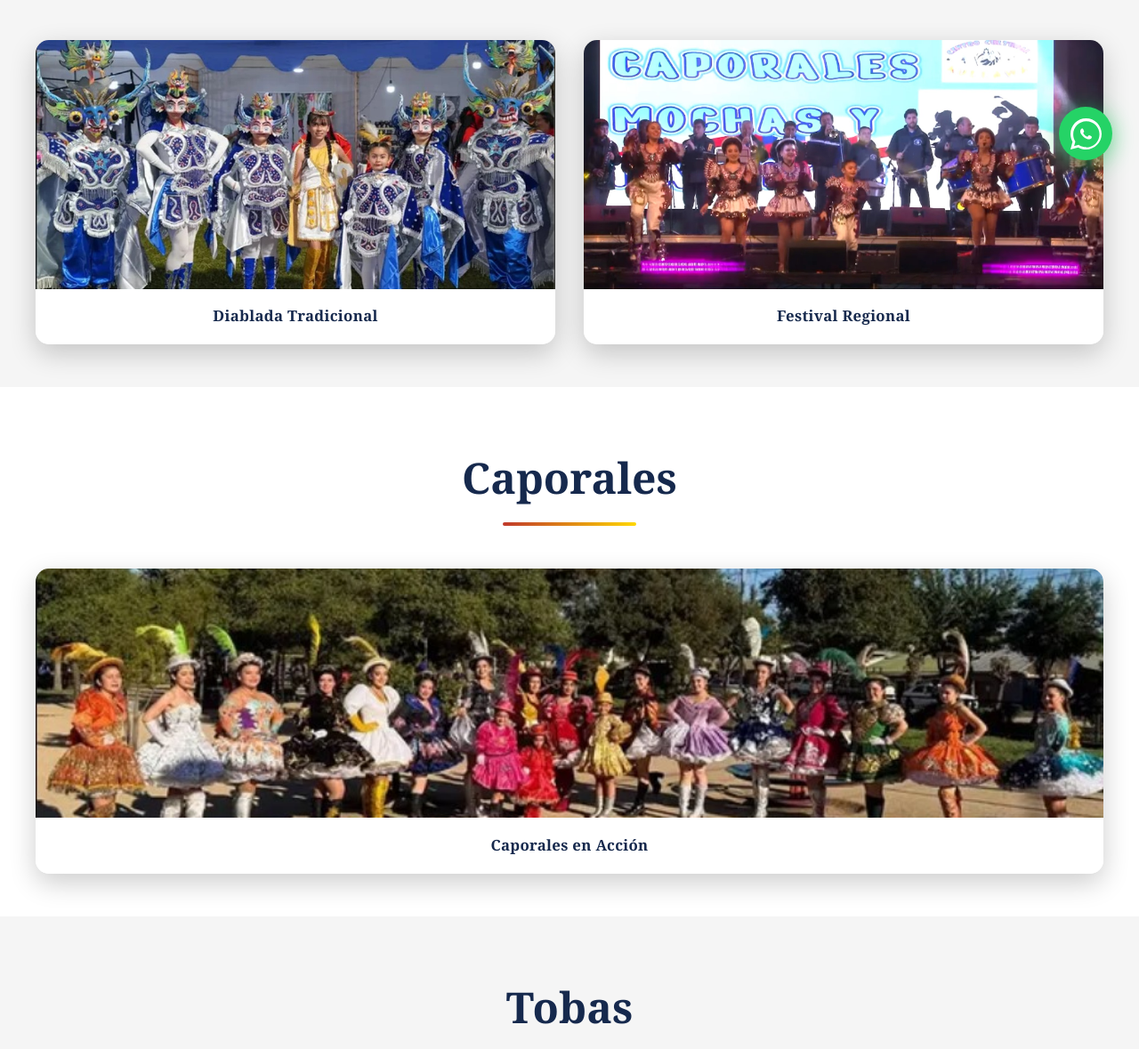
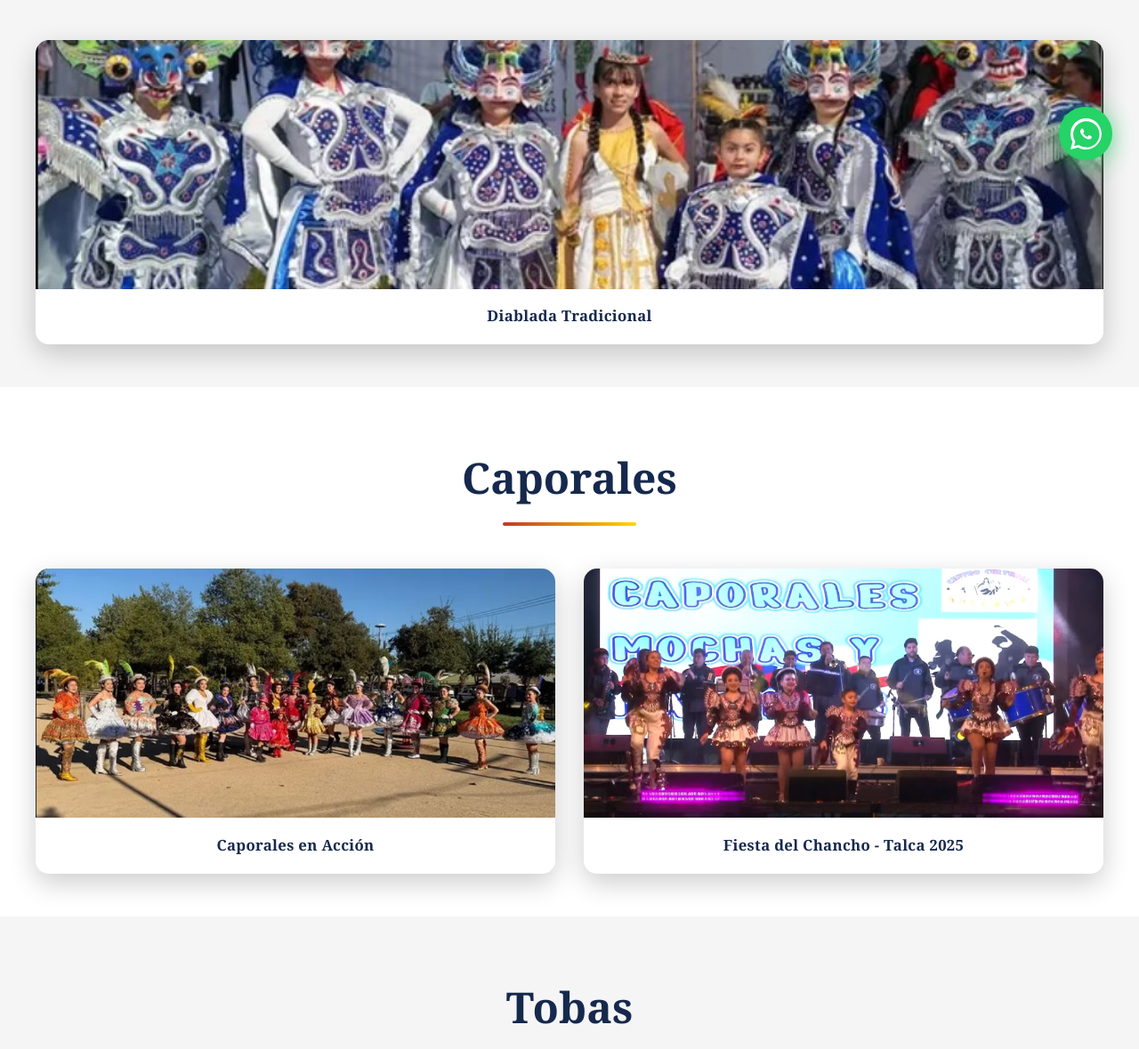
Before and after one commit to picrack/kullawa-website, a plain HTML site: page galeria.html in a window 1280 px wide. Shown: the part 590-1769 px from the top of the page at 89% size. Drawn offline with Linux system fonts and the light colour scheme.

Commit message:
Bailes actualizados

```diff
--- a/galeria.html
+++ b/galeria.html
@@ -58,10 +58,6 @@
                     <img src="assets/images/foto1.jpg" alt="Diablada 1" loading="lazy">
                     <div class="gallery-caption"><h3>Diablada Tradicional</h3></div>
                 </div>
-                <div class="gallery-item fade-in">
-                    <img src="assets/images/foto3.jpg" alt="Diablada 2" loading="lazy">
-                    <div class="gallery-caption"><h3>Festival Regional</h3></div>
-                </div>
             </div>
         </div>
     </section>
@@ -74,6 +70,10 @@
                 <div class="gallery-item fade-in">
                     <img src="assets/images/foto2.jpg" alt="Caporales 1" loading="lazy">
                     <div class="gallery-caption"><h3>Caporales en Acción</h3></div>
+                </div>
+                <div class="gallery-item fade-in">
+                    <img src="assets/images/foto3.jpg" alt="Caporales 2" loading="lazy">
+                    <div class="gallery-caption"><h3>Fiesta del Chancho - Talca 2025 </h3></div>
                 </div>
             </div>
         </div>
```
